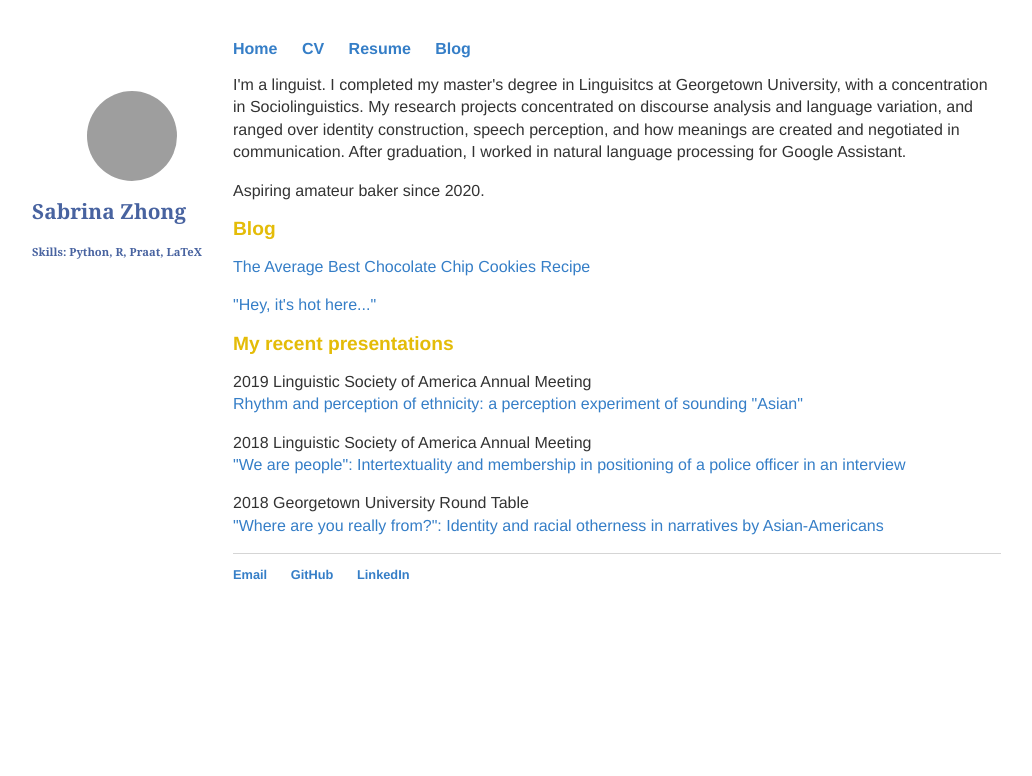
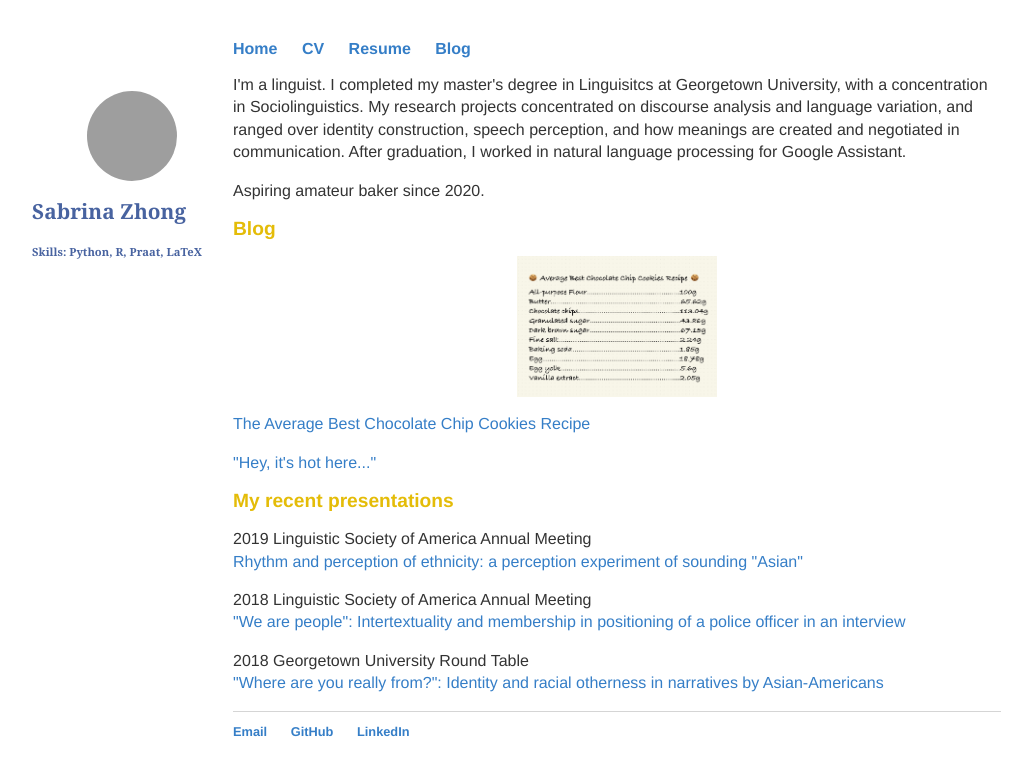
Before and after one commit to sabrinazhong/sabrinazhong.github.io, a Jekyll site: the page built from index.html, in a window 1280 px wide. Shown: the top 776 px of the page, without its empty margins (23-1055 px from the left). Built offline with Jekyll 4.4.1, drawn with Linux system fonts in a browser that asks for light colours; grey boxes are pictures that could not be loaded.

Commit message:
Update index.html

```diff
--- a/index.html
+++ b/index.html
@@ -12,6 +12,7 @@ title: Sabrina Zhong, Personal Website
 	<p>Aspiring amateur baker since 2020. </p>
 
 	<h2>Blog</h2>
+	<img src="https://github.com/sabrinazhong/sabrinazhong.github.io/raw/master/_posts/recipe.jpg" alt="Recipe" width="200">
 	<p><a href="https://sabrinazhong.github.io/blog/2020/04/06/recipe">The Average Best Chocolate Chip Cookies Recipe</a><br>
 	<p><a href="https://sabrinazhong.github.io/blog/2019/11/01/pragmatics-in-conversation">"Hey, it's hot here..."</a><br>
 
```
